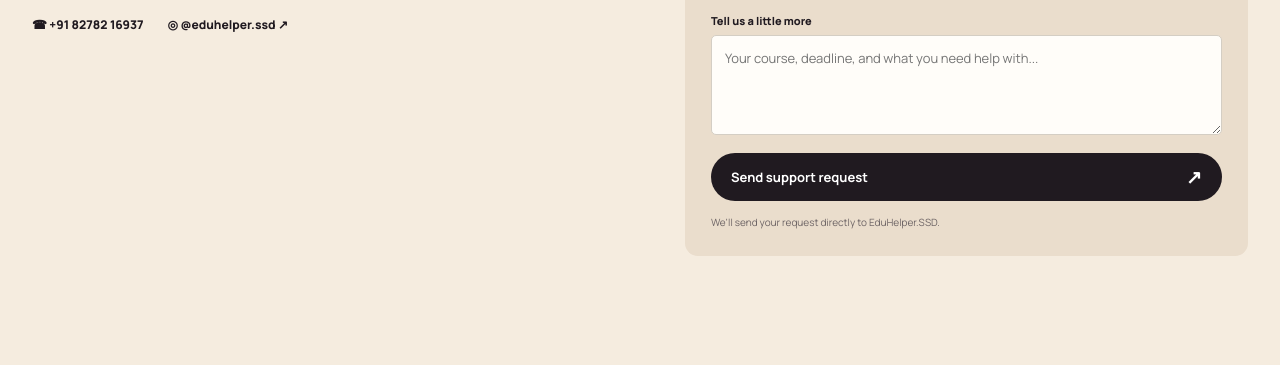
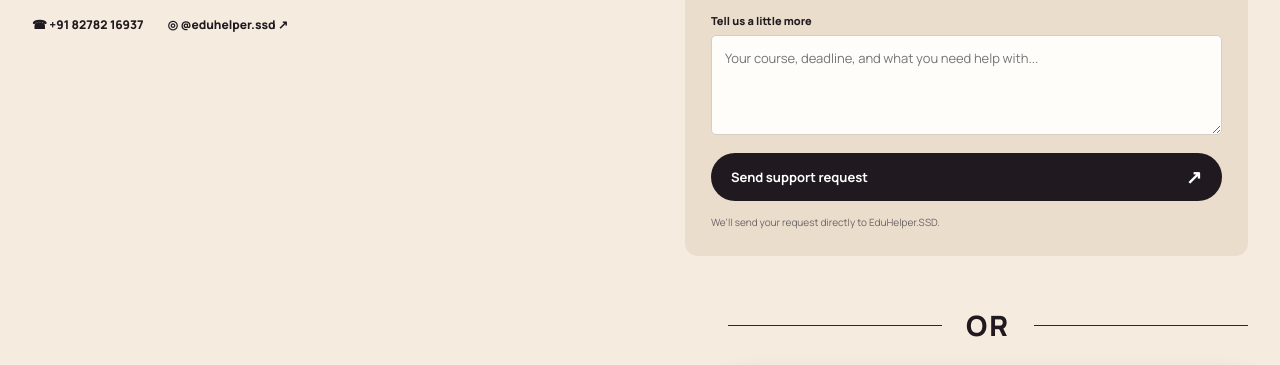
Before and after one commit to Developer-Kartikay/EduHelper.SSD, a website: page index.html in a window 1280 px wide. Shown: the part 3131-3496 px from the top of the page. Drawn offline with nearby package versions, Linux system fonts and the light colour scheme.

Commit message:
Update index.html

```diff
--- a/index.html
+++ b/index.html
@@ -20,8 +20,10 @@
 <main id="top"><section class="hero wrap"><div class="orb orb-one"></div><div class="orb orb-two"></div><div class="eyebrow"><span></span> Student support, made simpler</div><h1>Less stress.<br><i>More clarity.</i></h1><p class="hero-copy">When university work gets complicated, EduHelper.SSD gives you a clear place to start—with practical, student-first academic support.</p><div class="hero-actions"><a class="button" href="#request">Tell us what you need <span>↗</span></a><a class="text-link" href="#process">See how it works <b>↓</b></a></div><div class="hero-note"><span class="avatar-stack"><b></b><b></b><b></b></span><span>Built for busy students, wherever they study.</span></div><div class="hero-panel"><div class="panel-top"><span>YOUR SUPPORT DESK</span><span class="live"><b></b> HERE TO HELP</span></div><div class="panel-question">What do you need<br><strong>clarity on?</strong></div><div class="topic-row"><button>Project feedback</button><button>Study plan</button><button>Referencing</button><button>Course support</button></div><div class="panel-bottom"><span>Share your situation. We’ll help you find the next step.</span><a href="#request" aria-label="Start your request">→</a></div></div></section>
 <section class="intro wrap" id="support"><p class="section-kicker">THE STUDENT SUPPORT DESK</p><div class="intro-grid"><h2>A thoughtful second pair of eyes for the work that matters.</h2><p>University can move fast. We help you understand your brief, organise your workload, strengthen your work, and move forward with confidence.</p></div><div class="support-grid"><article><span class="card-number">01</span><h3>Understand the brief</h3><p>Break down complex requirements, milestones and marking criteria into a workable plan.</p><span class="icon">↗</span></article><article><span class="card-number">02</span><h3>Sharpen your work</h3><p>Get feedback on structure, clarity, presentation, citations and academic formatting.</p><span class="icon">↗</span></article><article><span class="card-number">03</span><h3>Stay on track</h3><p>Create a realistic study or deadline plan around classes, work and life.</p><span class="icon">↗</span></article></div></section>
 <section class="process" id="process"><div class="wrap"><div class="process-heading"><p class="section-kicker">SIMPLE BY DESIGN</p><h2>Support that starts with a conversation.</h2></div><ol class="steps"><li><span>01</span><div><h3>Tell us what’s on your mind</h3><p>Send a short description of your situation, deadline, and the support you’re looking for.</p></div></li><li><span>02</span><div><h3>We understand the next step</h3><p>We review your request and connect with you about the most useful way we can help.</p></div></li><li><span>03</span><div><h3>Move forward with clarity</h3><p>Get organised, get useful feedback, and keep momentum on your academic goals.</p></div></li></ol></div></section>
-<section class="request wrap" id="request"><div class="request-copy"><p class="section-kicker">START HERE</p><h2>Bring us the question.<br><i>We’ll help find the way forward.</i></h2><p>There’s no account to create. Send a few details and we’ll reply by email.</p><div class="mini-contact"><a href="tel:+918278216937">☎ +91 82782 16937</a><a href="https://www.instagram.com/eduhelper.ssd/" target="_blank" rel="noreferrer">◎ @eduhelper.ssd ↗</a></div></div><form id="support-form"><label>Your name<input required name="name" autocomplete="name" placeholder="Name"></label><label>Email address<input required type="email" name="email" autocomplete="email" placeholder="you@email.com"></label><label>What would you like support with?<select required name="support"><option value="" disabled selected>Select an area</option><option>Understanding an academic brief</option><option>Feedback, proofreading or formatting</option><option>Study or deadline planning</option><option>Project or technical guidance</option><option>Something else</option></select></label><label>Tell us a little more<textarea required name="message" rows="4" placeholder="Your course, deadline, and what you need help with..."></textarea></label><button class="button submit" type="submit">Send support request <span>↗</span></button><p class="form-note" id="form-status">We’ll send your request directly to EduHelper.SSD.</p></form>
-<div class="whatsapp-section">
+<section class="request wrap" id="request"><div class="request-copy"><p class="section-kicker">START HERE</p><h2>Bring us the question.<br><i>We’ll help find the way forward.</i></h2><p>There’s no account to create. Send a few details and we’ll reply by email.</p><div class="mini-contact"><a href="tel:+918278216937">☎ +91 82782 16937</a><a href="https://www.instagram.com/eduhelper.ssd/" target="_blank" rel="noreferrer">◎ @eduhelper.ssd ↗</a></div></div>
+<div>
+ <form id="support-form"><label>Your name<input required name="name" autocomplete="name" placeholder="Name"></label><label>Email address<input required type="email" name="email" autocomplete="email" placeholder="you@email.com"></label><label>What would you like support with?<select required name="support"><option value="" disabled selected>Select an area</option><option>Understanding an academic brief</option><option>Feedback, proofreading or formatting</option><option>Study or deadline planning</option><option>Project or technical guidance</option><option>Something else</option></select></label><label>Tell us a little more<textarea required name="message" rows="4" placeholder="Your course, deadline, and what you need help with..."></textarea></label><button class="button submit" type="submit">Send support request <span>↗</span></button><p class="form-note" id="form-status">We’ll send your request directly to EduHelper.SSD.</p></form>
+ <div class="whatsapp-section">
 
     <div class="or-divider">
         <span>OR</span>
@@ -48,6 +50,7 @@
         Quick questions? Chat with us directly on WhatsApp.
     </p>
 
+ </div>
 </div>
 </section></main>
 <footer id="contact"><div class="wrap footer-grid"><div><a class="brand" href="#top"><img src="logo.svg" alt="EduHelper.SSD Logo"><span>EduHelper<em>.SSD</em></span></a><p>Guidance for the work. Support for the journey.</p></div><div class="footer-links" aria-label="Contact EduHelper SSD"><a href="tel:+918278216937"><span aria-hidden="true">☎</span> +91 82782 16937</a><a href="https://mail.google.com/mail/?view=cm&fs=1&to=eduhelper.ssd@gmail.com" target="_blank" rel="noreferrer"><span aria-hidden="true">✉</span> eduhelper.ssd@gmail.com</a><a href="https://www.instagram.com/eduhelper.ssd/" target="_blank" rel="noreferrer"><span aria-hidden="true">◎</span> Instagram</a></div></div><div class="wrap footer-bottom"><span>© <span id="year"></span> EduHelper.SSD</span><span>Student Support Desk</span></div></footer><script src="script.js"></script></body></html>
```
